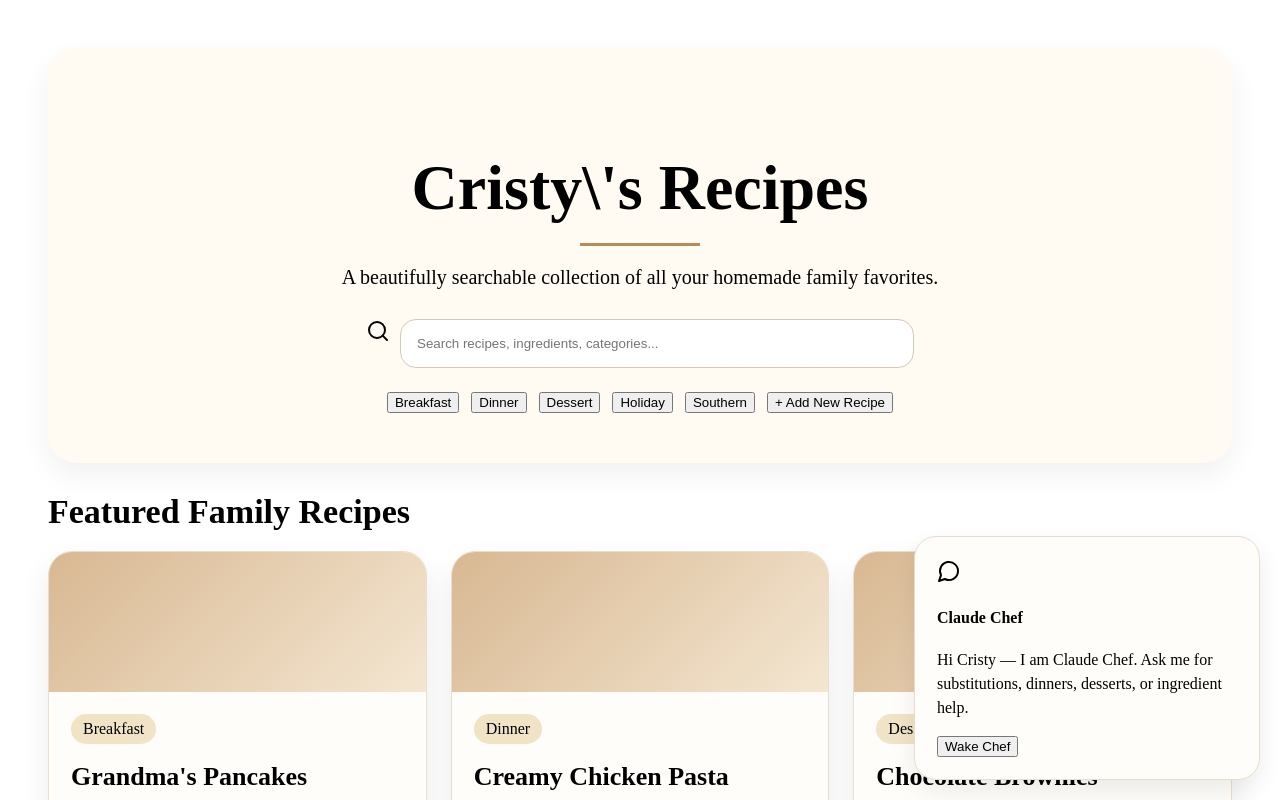
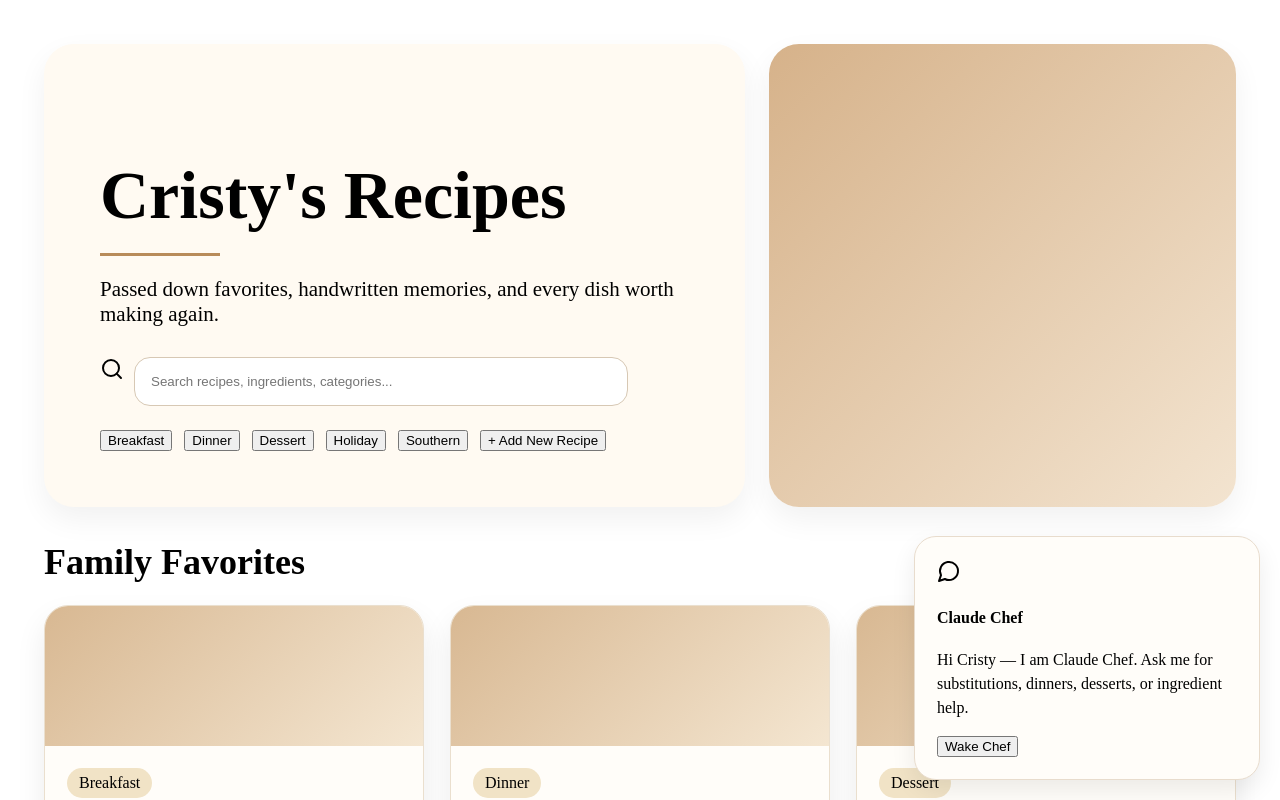
Before and after one commit to rawillia9801/cbook, a Next.js app: page / in a window 1280 px wide. Shown: the top 800 px of the page. Built offline with nearby package versions, Linux system fonts and the light colour scheme.

Commit message:
Rebuild homepage into split hero premium family cookbook layout

```diff
--- a/app_page.tsx
+++ b/app_page.tsx
@@ -15,24 +15,27 @@ export default function Home(){
   r.ingredients.join(' ').toLowerCase().includes(query.toLowerCase())
  ),[query]);
 
- return <main style={{padding:'40px',maxWidth:'1280px',margin:'0 auto'}}>
-   <section style={{background:'#fffaf2',padding:'50px',borderRadius:'28px',boxShadow:'0 12px 30px rgba(0,0,0,0.06)',marginBottom:'30px',textAlign:'center'}}>
-    <h1 style={{fontSize:'64px',marginBottom:'10px'}}>Cristy\'s Recipes</h1>
-    <div style={{width:'120px',height:'3px',background:'#b88b5a',margin:'18px auto'}}></div>
-    <p style={{fontSize:'20px',marginBottom:'30px'}}>A beautifully searchable collection of all your homemade family favorites.</p>
-    <div style={{display:'flex',justifyContent:'center',gap:'10px',marginBottom:'24px'}}>
-      <Search/>
-      <input value={query} onChange={e=>setQuery(e.target.value)} placeholder='Search recipes, ingredients, categories...' style={{padding:'16px',width:'480px',borderRadius:'16px',border:'1px solid #d7c8b4'}} />
-    </div>
-    <div style={{display:'flex',justifyContent:'center',gap:'12px',flexWrap:'wrap'}}>
-      {categories.map((c,i)=><button key={i}>{c}</button>)}
-      <button>+ Add New Recipe</button>
-    </div>
+ return <main style={{padding:'36px',maxWidth:'1320px',margin:'0 auto'}}>
+   <section style={{display:'grid',gridTemplateColumns:'1.2fr 0.8fr',gap:'24px',alignItems:'stretch',marginBottom:'34px'}}>
+     <div style={{background:'#fffaf2',padding:'56px',borderRadius:'30px',boxShadow:'0 12px 30px rgba(0,0,0,0.06)'}}>
+      <h1 style={{fontSize:'68px',marginBottom:'10px'}}>Cristy's Recipes</h1>
+      <div style={{width:'120px',height:'3px',background:'#b88b5a',margin:'18px 0'}}></div>
+      <p style={{fontSize:'21px',marginBottom:'30px'}}>Passed down favorites, handwritten memories, and every dish worth making again.</p>
+      <div style={{display:'flex',gap:'10px',marginBottom:'24px'}}>
+        <Search/>
+        <input value={query} onChange={e=>setQuery(e.target.value)} placeholder='Search recipes, ingredients, categories...' style={{padding:'16px',width:'460px',borderRadius:'16px',border:'1px solid #d7c8b4'}} />
+      </div>
+      <div style={{display:'flex',gap:'12px',flexWrap:'wrap'}}>
+        {categories.map((c,i)=><button key={i}>{c}</button>)}
+        <button>+ Add New Recipe</button>
+      </div>
+     </div>
+     <div style={{borderRadius:'30px',background:'linear-gradient(135deg,#d6b28a,#f3e4d0)',minHeight:'320px',boxShadow:'0 12px 30px rgba(0,0,0,0.06)'}}></div>
    </section>
 
    <section>
-    <h2 style={{fontSize:'34px',marginBottom:'20px'}}>Featured Family Recipes</h2>
-    <div style={{display:'grid',gridTemplateColumns:'repeat(auto-fit,minmax(280px,1fr))',gap:'24px'}}>
+    <h2 style={{fontSize:'36px',marginBottom:'22px'}}>Family Favorites</h2>
+    <div style={{display:'grid',gridTemplateColumns:'repeat(auto-fit,minmax(300px,1fr))',gap:'26px'}}>
       {filtered.map((recipe,i)=><RecipeCard key={i} recipe={recipe}/>)}
     </div>
    </section>
```
